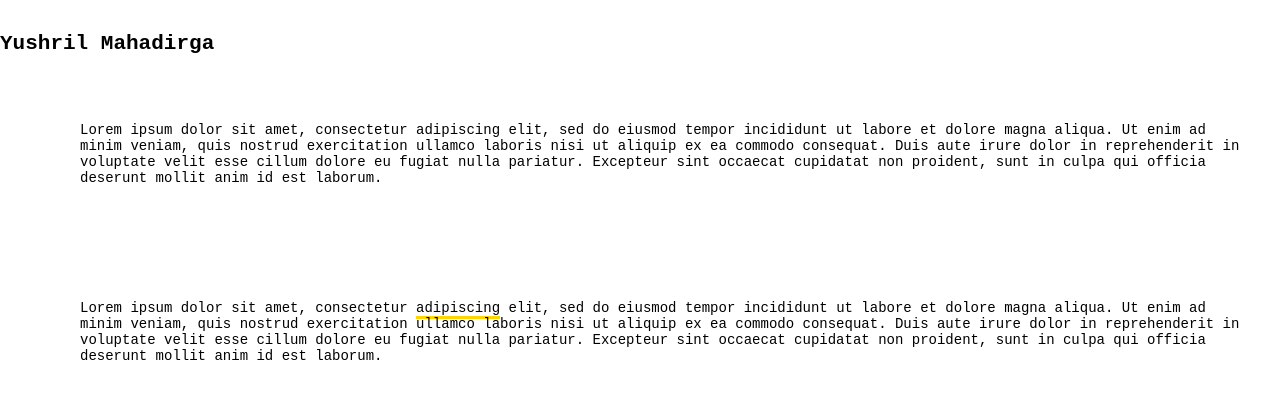
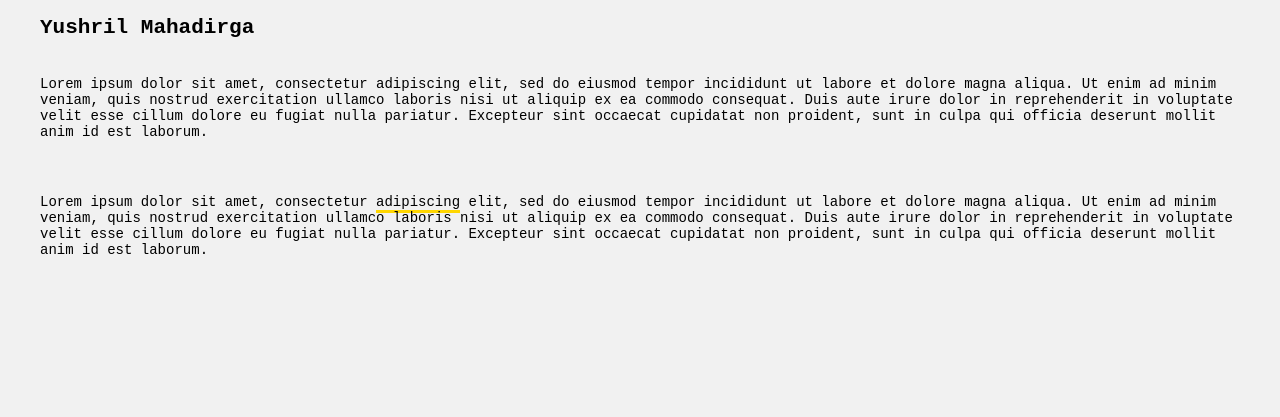
Before and after one commit to yushril/basic, a plain HTML site: page index.html in a window 1280 px wide. Drawn offline with Linux system fonts and the light colour scheme.

Commit message:
Update style.css

```diff
--- a/css/style.css
+++ b/css/style.css
@@ -1,10 +1,11 @@
 ///*** this is my style ***///
 
-html, body { background: #f1f1f1; }
+html, body { background: white; }
 
 html { height: 100%; }
 
 body {
+  background: #f1f1f1;
   color: black;
   font-family: monospace;
   font-size: 14px;
@@ -13,13 +14,16 @@ body {
   overflow-wrap: break-word;
 }
 
-h2, h3, h4, h5, h6 { margin-top: 2rem; }
+h1, h2, h3, h4, h5, h6 {
+  margin-top: 1rem;
+  margin-left: 2.5rem;
+}
 
 p {
-  padding-top: 50px;
+  padding-top: 20px;
   padding-right: 30px;
-  padding-bottom: 50px;
-  padding-left: 80px; }
+  padding-bottom: 20px;
+  padding-left: 40px; }
 
 a {
   color: black;
```
